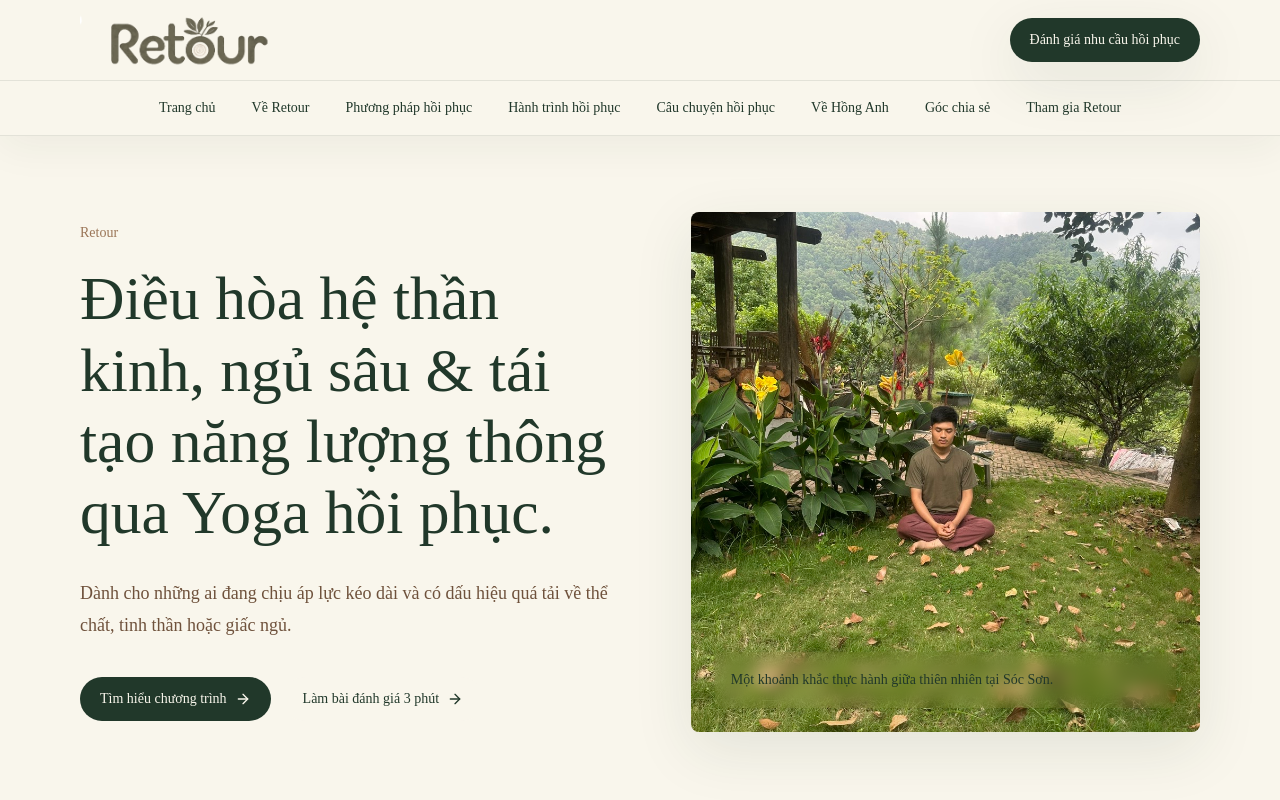
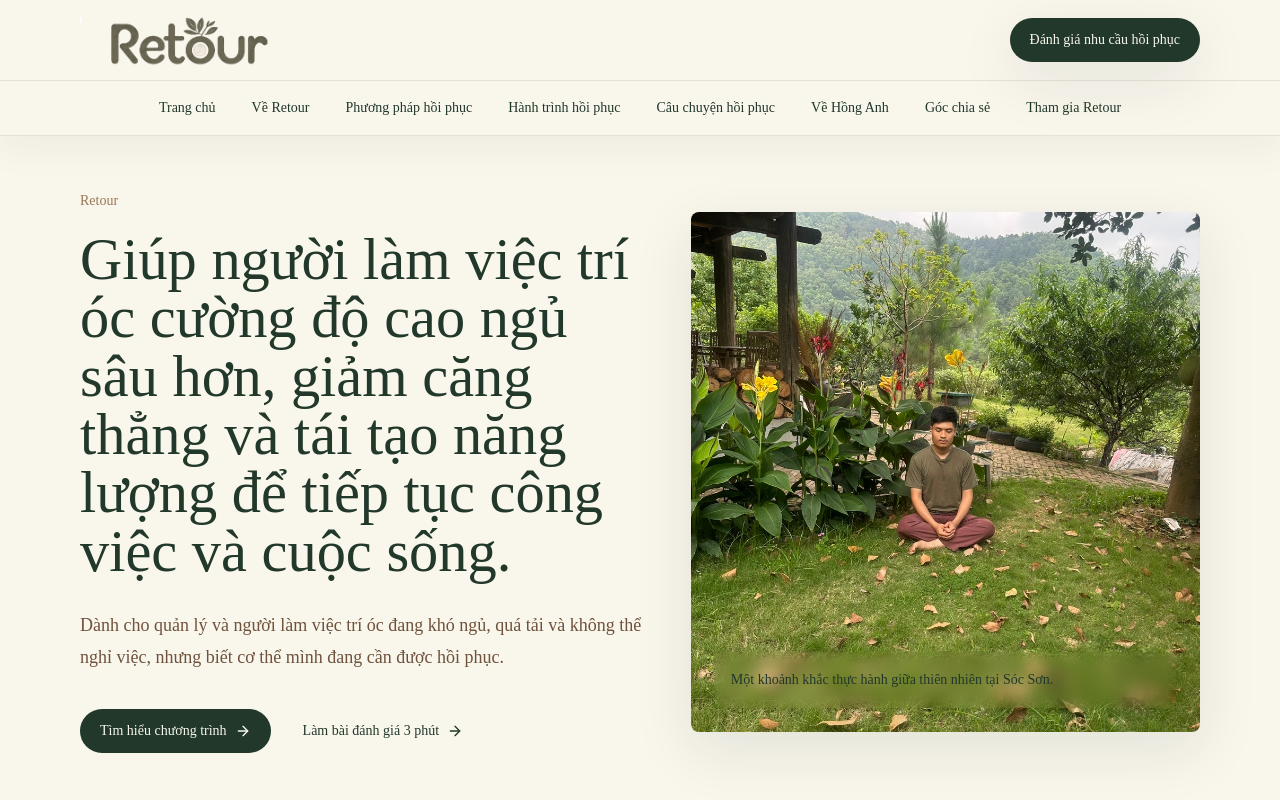
Before and after one commit to healthcoachhonganh/retourss-website, a Next.js app: page / in a window 1280 px wide. Shown: the top 800 px of the page. Built offline with nearby package versions, Linux system fonts and the light colour scheme; no server answers.

Commit message:
feat: improve homepage hero positioning

```diff
--- a/app/page.tsx
+++ b/app/page.tsx
@@ -8,11 +8,11 @@ export default function HomePage() {
         <div className="container-soft grid min-h-[calc(100vh-8rem)] items-center gap-12 py-12 lg:grid-cols-[1.05fr_0.95fr]">
           <div>
             <p className="mb-5 text-sm font-medium text-clay">Retour</p>
-            <h1 className="text-balance font-serif text-5xl font-medium leading-[1.16] text-forest md:text-[3.85rem]">
-              Điều hòa hệ thần kinh, ngủ sâu & tái tạo năng lượng thông qua Yoga hồi phục.
+            <h1 className="max-w-3xl text-balance font-serif text-4xl font-medium leading-[1.18] text-forest sm:text-5xl md:text-[3.35rem] xl:text-[3.65rem]">
+              Giúp người làm việc trí óc cường độ cao ngủ sâu hơn, giảm căng thẳng và tái tạo năng lượng để tiếp tục công việc và cuộc sống.
             </h1>
             <p className="mt-7 max-w-2xl text-lg leading-8 text-earth">
-              Dành cho những ai đang chịu áp lực kéo dài và có dấu hiệu quá tải về thể chất, tinh thần hoặc giấc ngủ.
+              Dành cho quản lý và người làm việc trí óc đang khó ngủ, quá tải và không thể nghỉ việc, nhưng biết cơ thể mình đang cần được hồi phục.
             </p>
             <div className="mt-9 flex flex-wrap gap-3">
               <CtaLink href="/hanh-trinh-hoi-phuc">Tìm hiểu chương trình</CtaLink>
```
